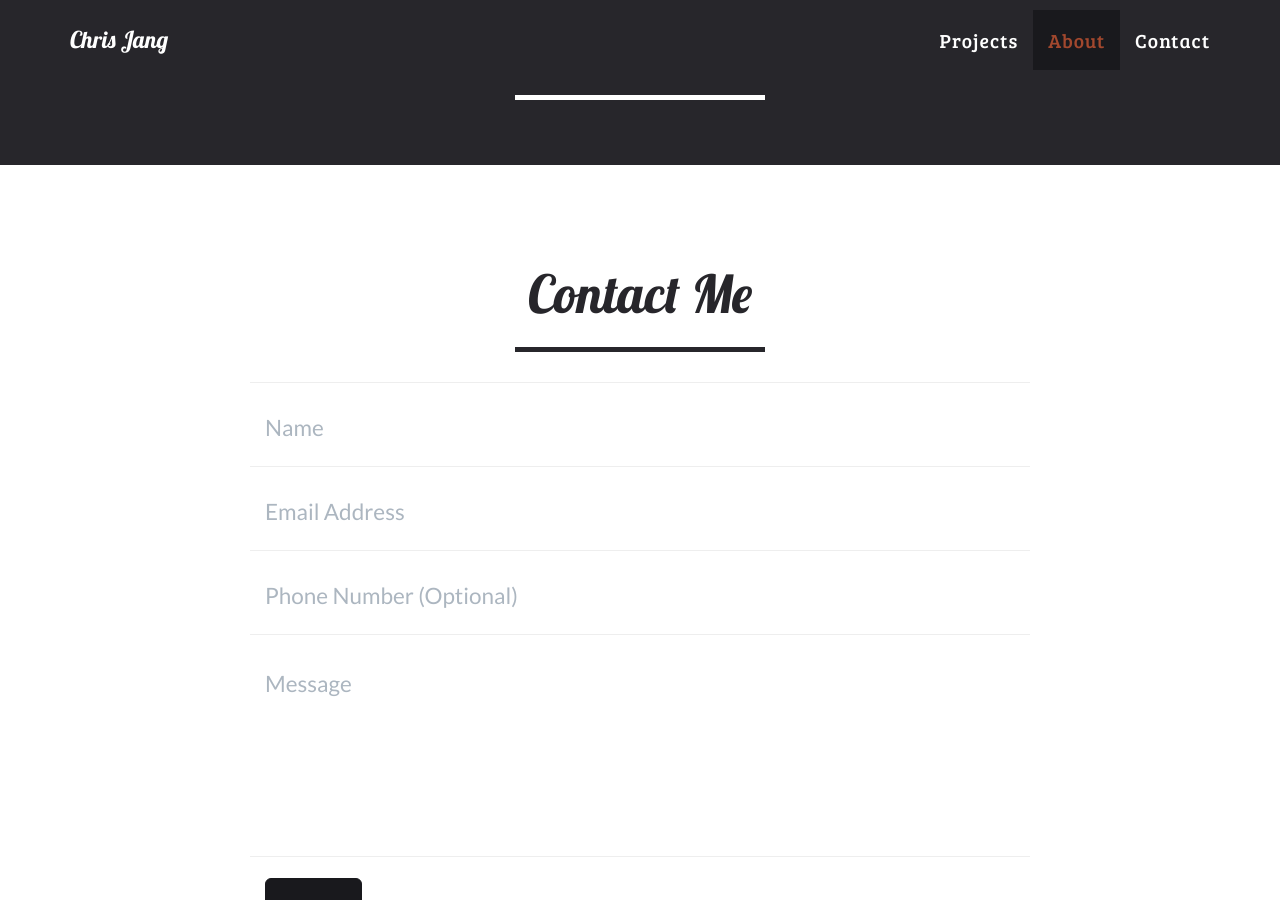
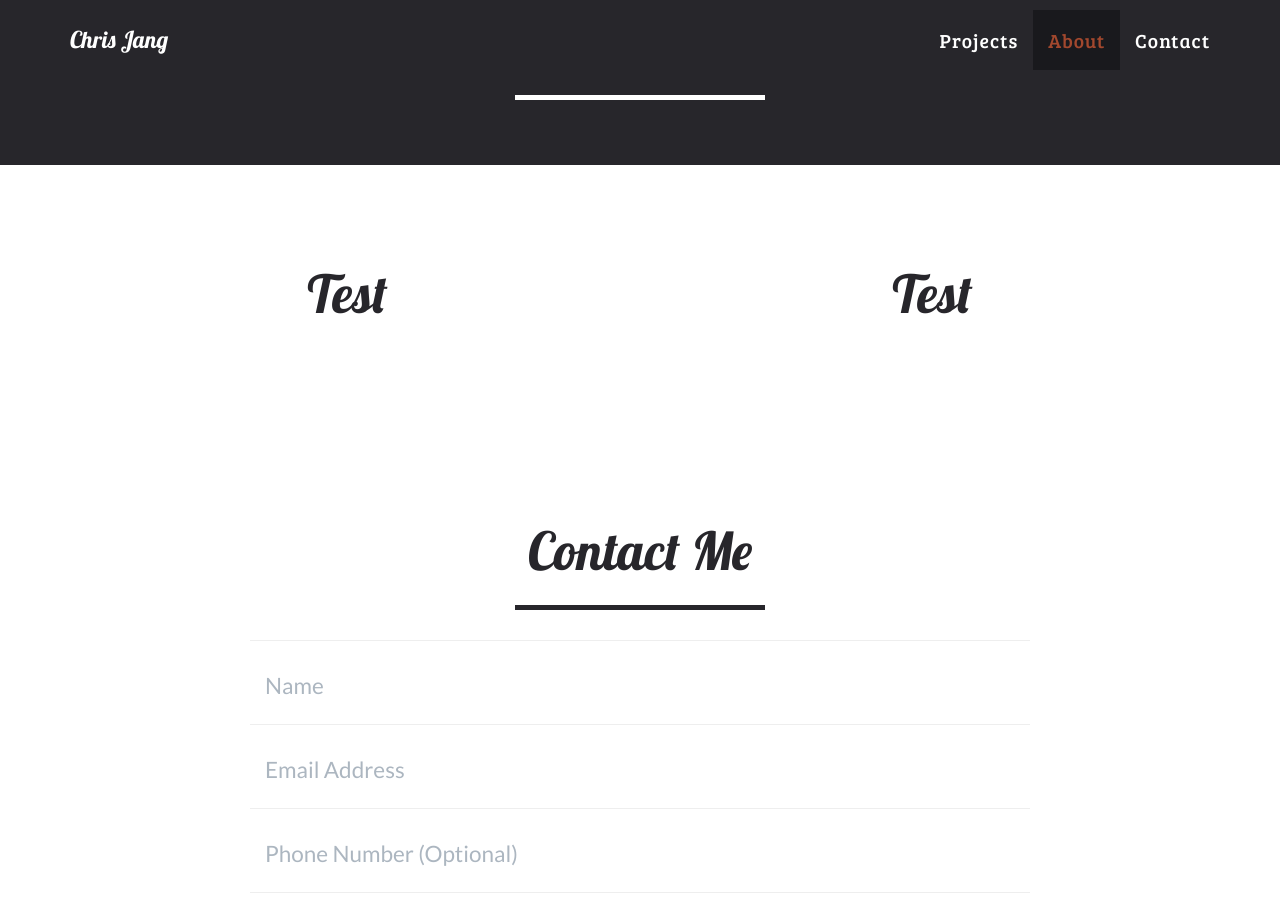
Before and after one commit to cjang5/cjang5.github.io, a Jekyll site: the page built from index.html, in a window 1280 px wide and 900 px high, scrolled down 2135 px. Built offline with Jekyll 4.4.1, drawn with Linux system fonts in a browser that asks for light colours.

Commit message:
Adding two sections

```diff
--- a/_includes/contact.html
+++ b/_includes/contact.html
@@ -5,6 +5,21 @@
     	    	<div class="col-lg-12 text-center">
 		    <h2>Other Stuff</h2>
 		    <hr class="star-other">
+		</div>
+	    </div>
+	</div>
+    </section>
+
+<!-- Resume/Blog section -->
+    <section id="resume">
+	<div class="container">
+	    <div class="row">
+		<div class="col-lg-6 text-center">
+		    <h2>Test</h2>
+		</div>
+
+		<div class="col-lg-6 text-center">
+		    <h2>Test</h2>
 		</div>
 	    </div>
 	</div>
```
